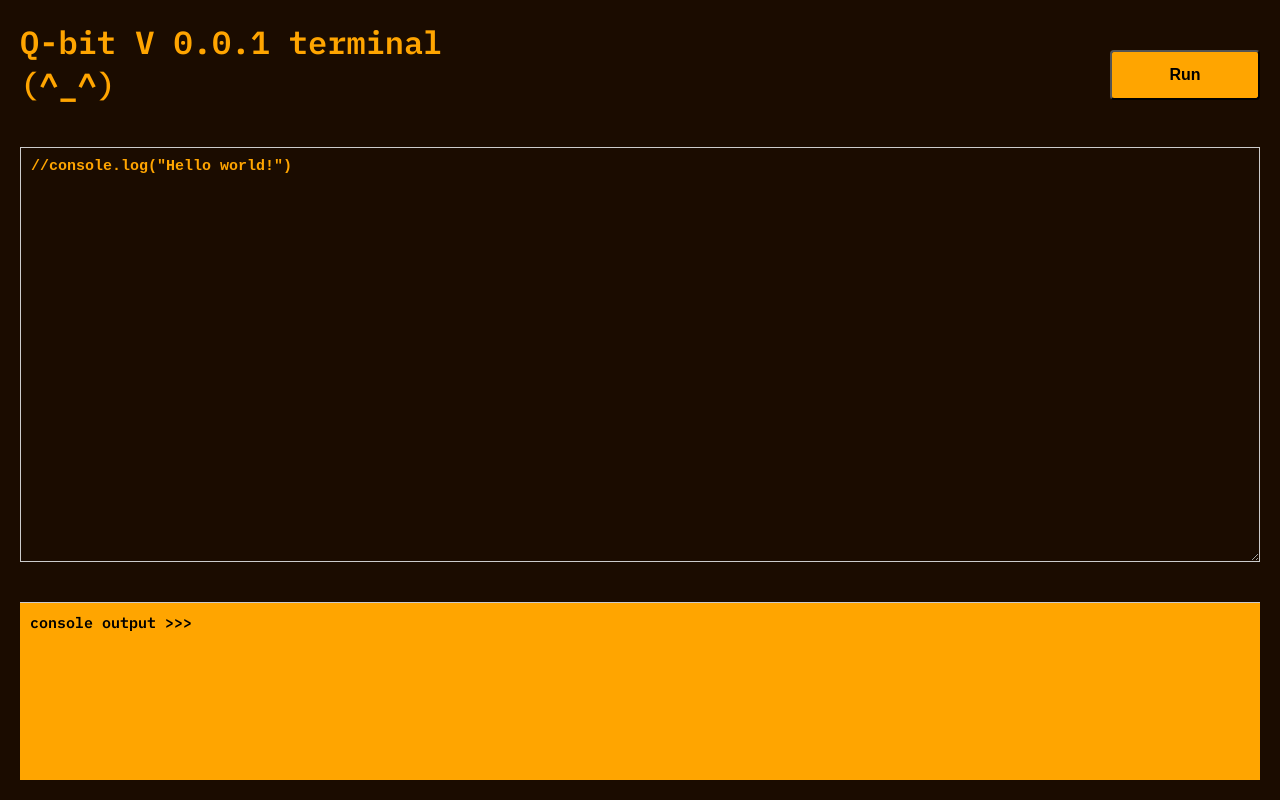
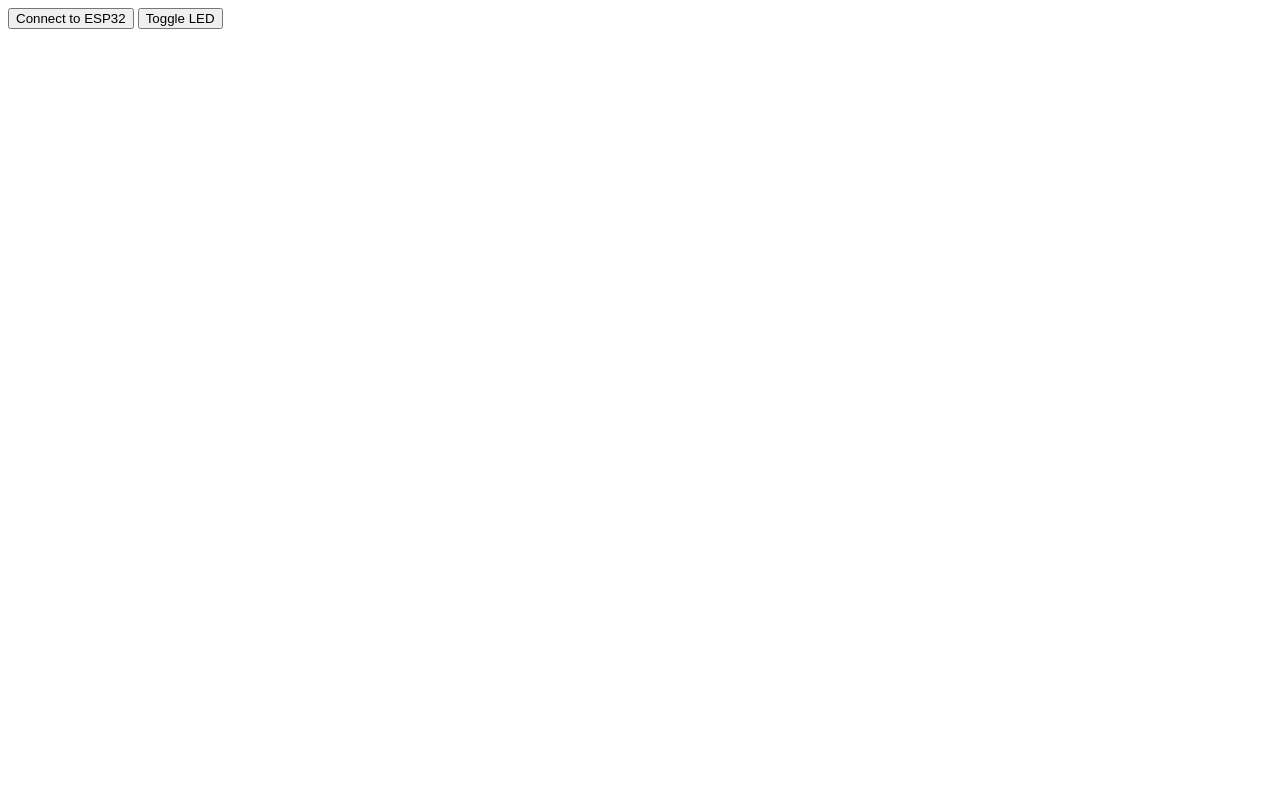
Before and after one commit to jerom-physicus/q-bit-0.0.1, a plain HTML site: page index.html in a window 1280 px wide. Drawn offline with Linux system fonts and the light colour scheme.

Commit message:
Add files via upload

```diff
--- a/index.html
+++ b/index.html
@@ -1,139 +1,50 @@
 <!DOCTYPE html>
 <html lang="en">
-  <head>
-    <meta charset="UTF-8" />
-    <meta name="viewport" content="width=device-width, initial-scale=1.0" />
+<head>
+    <meta charset="UTF-8">
+    <meta name="viewport" content="width=device-width, initial-scale=1.0">
+    <title>ESP32 BLE Control</title>
+</head>
+<body>
+    <button id="connectButton">Connect to ESP32</button>
+    <button id="toggleButton">Toggle LED</button>
 
-    <title>qbit terminal microscript</title>
-    <style>
-      @import url("https://fonts.googleapis.com/css2?family=DM+Sans:ital,opsz,wght@0,9..40,100;0,9..40,200;0,9..40,300;0,9..40,400;0,9..40,500;0,9..40,600;0,9..40,700;0,9..40,800;0,9..40,900;0,9..40,1000;1,9..40,100;1,9..40,200;1,9..40,300;1,9..40,400;1,9..40,500;1,9..40,600;1,9..40,700;1,9..40,900&family=JetBrains+Mono:wght@100;200;300;400;500;600;700;800&family=Montserrat:wght@100;300;400;500;600;700;800;900&family=Poppins:ital,wght@0,100;0,200;0,300;0,400;0,500;1,100;1,200;1,300;1,400;1,500;1,700;1,900&family=Roboto:ital,wght@0,300;1,400;1,500&family=VT323&family=Work+Sans:wght@100;200;300;400;500;600;700;800;900&display=swap");
-      @import url("https://fonts.googleapis.com/css2?family=DM+Sans:ital,opsz,wght@0,9..40,100;0,9..40,200;0,9..40,300;0,9..40,400;0,9..40,500;0,9..40,600;0,9..40,700;0,9..40,800;0,9..40,900;0,9..40,1000;1,9..40,100;1,9..40,200;1,9..40,300;1,9..40,400;1,9..40,500;1,9..40,600;1,9..40,700;1,9..40,900&family=IBM+Plex+Mono:wght@200;300;400;500;600&family=JetBrains+Mono:wght@100;200;300;400;500;600;700;800&family=Montserrat:wght@100;300;400;500;600;700;800;900&family=Poppins:ital,wght@0,100;0,200;0,300;0,400;0,500;1,100;1,200;1,300;1,400;1,500;1,700;1,900&family=Roboto:ital,wght@0,300;1,400;1,500&family=VT323&family=Work+Sans:wght@100;200;300;400;500;600;700;800;900&display=swap");
-      body {
-        font-family: "IBM Plex Mono", monospace;
-        margin: 0;
-        padding: 0;
-        display: flex;
-        flex-direction: column;
-        height: 100vh;
-        color: orange;
-        background-color: rgb(27, 12, 0);
-      }
-      h1 {
-        margin-left: 20px;
-      }
-      #editor {
-        font-size: 15px;
-        font-weight: 600;
-        color: orange;
-        border: #ccc 1px solid;
-        margin: 20px;
-        height: 500px;
-        padding: 10px;
-        background-color: rgb(27, 12, 0);
-      }
-      .output {
-        height: 200px;
-        margin: 20px;
-        border-top: 1px solid #ccc;
-        overflow: auto;
-        padding: 10px;
-        font-size: 20px;
-        background-color: orange;
-        color: black;
-        display: flex;
-        flex-direction: column;
-      }
+    <script>
+        let bleDevice;
+        let bleServer;
+        let bleCharacteristic;
 
-      button {
-        position: absolute;
-        top: 50px;
-        right: 20px;
-        width: 150px;
-        height: 50px;
-        background-color: orange;
-        border-radius: 4px;
-        font-weight: 700;
-        font-size: 16px;
-      }
-      h2 {
-        font-size: 15px;
-        margin: 0;
-      }
-      @media only screen and (max-width: 700px) {
-        button {
-          top: 60px;
-          right: 8px;
-          height: 40px;
-          width: 80px;
-        }
-        h1 {
-          font-size: 28px;
-          line-height: 35px;
-          margin: 10px;
-        }
-        #editor {
-          margin: 10px;
-        }
-        .output {
-          margin: 10px;
-        }
-      }
-    </style>
-  </head>
-  <body>
-    <header>
-      <h1>
-        Q-bit V 0.0.1 terminal <br />
-        (^_^)
-      </h1>
-    </header>
-    <button onclick="runCode()">Run</button>
+        document.getElementById("connectButton").addEventListener("click", async () => {
+            try {
+                bleDevice = await navigator.bluetooth.requestDevice({
+                    filters: [{ services: [0x6E400001] }] // Replace with your service UUID
+                });
 
-    <textarea spellcheck="false" id="editor" contenteditable="true">//console.log("Hello world!")
-    </textarea>
-    <div class="output">
-      <h2>console output >>></h2>
-      <h2 id="output"></h2>
-    </div>
-    <script>
-      //var connection = new WebSocket("ws://" + location.hostname + ":81/");
-      function runCode() {
-        var code = document.getElementById("editor").value;
-        var outputDiv = document.getElementById("output");
-        try {
-          // Creating a new script element to execute the code
-          var script = document.createElement("script");
-          script.textContent = `
-          // Intercept console.log
-          var logs = [];
-          var originalLog = console.log;
-          console.log = function() {
-            logs.push(Array.from(arguments).join(' '));
-          };
-          // Run the code
-          try {
-            ${code}
-          } catch (e) {
-            logs.push("Error: " + e);
-          }
-          // Display logs in the output div
-          var output = document.getElementById("output");
-          logs.forEach(function(log) {
-            var logItem = document.createElement('div'); // or 'li' for list items
-            logItem.classList.add('logItem');
-            logItem.textContent = log;
-            output.appendChild(logItem);
-            //connection.send(log);
-          });`;
-          // Clear previous output
-          outputDiv.innerHTML = "";
-          // Run the code by appending the script to the output element
-          outputDiv.appendChild(script);
-        } catch (e) {
-          // Handle any errors that occur during code execution
-          outputDiv.innerText = "Error: " + e;
-        }
-      }
+                bleServer = await bleDevice.gatt.connect();
+                const service = await bleServer.getPrimaryService(0x6E400001); // Replace with your service UUID
+                bleCharacteristic = await service.getCharacteristic(0x6E400003); // Replace with your characteristic UUID
+
+                console.log("Connected to ESP32");
+            } catch (error) {
+                console.error("Error connecting:", error);
+            }
+        });
+
+        document.getElementById("toggleButton").addEventListener("click", async () => {
+            if (!bleCharacteristic) {
+                console.error("Not connected to ESP32");
+                return;
+            }
+
+            try {
+                const message = "read_LED";
+                await bleCharacteristic.writeValue(new TextEncoder().encode(message));
+
+                console.log("Message sent:", message);
+            } catch (error) {
+                console.error("Error sending message:", error);
+            }
+        });
     </script>
-  </body>
+</body>
 </html>
```
